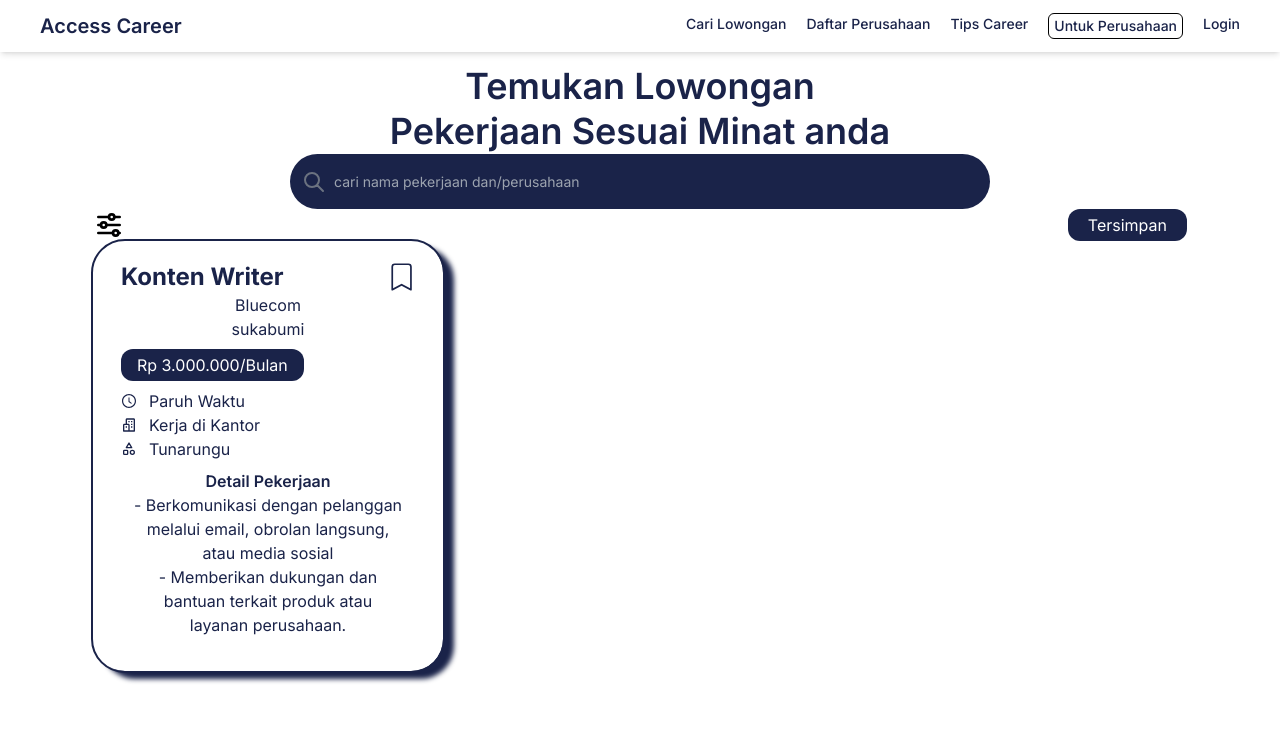
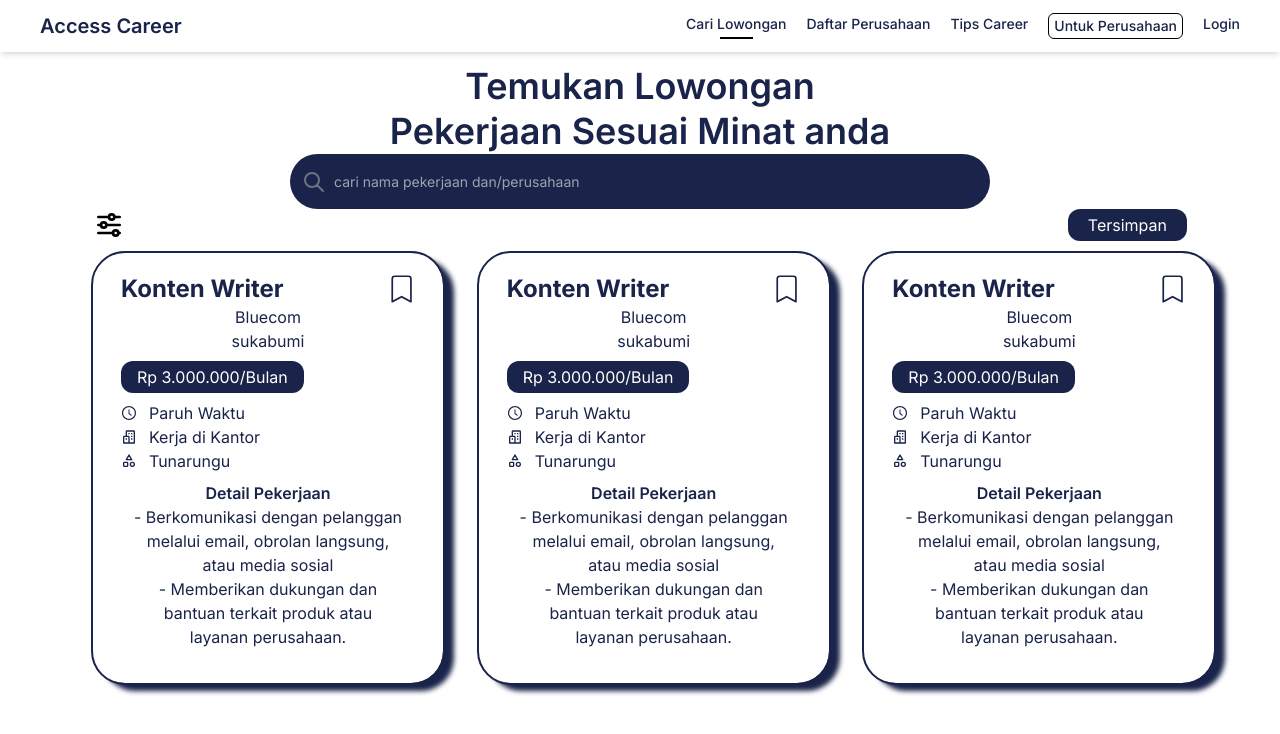
Before and after one commit to LunarHubCommunity/access-career, a Next.js app: page / in a window 1280 px wide. Shown: the top 734 px of the page. Built offline with nearby package versions, Linux system fonts and the light colour scheme.

Commit message:
animation: add animation aos & animation after component active when route actived

```diff
--- a/package.json
+++ b/package.json
@@ -9,6 +9,7 @@
     "lint": "next lint"
   },
   "dependencies": {
+    "aos": "^3.0.0-beta.6",
     "next": "14.1.4",
     "react": "^18",
     "react-dom": "^18"
--- a/src/app/page.jsx
+++ b/src/app/page.jsx
@@ -1,10 +1,14 @@
+"use client";
 import Navigation from "@/components/Navigation";
 import CardCareer from "@/components/micro/CardCareer";
 import FilterCareer from "@/components/micro/FilterCareer";
 import Heading from "@/components/micro/Heading";
 import InputSearchCareer from "@/components/micro/InputSearchCareer";
+import AOS from "aos";
+import "aos/dist/aos.css";
 
 export default function Home() {
+  AOS.init();
   return (
     <Navigation>
       <div className="flex flex-col justify-center items-center mt-[4rem]">
@@ -12,7 +16,10 @@ export default function Home() {
         <InputSearchCareer placeholder="cari nama pekerjaan dan/perusahaan" />
       </div>
       <FilterCareer />
-      <div className="grid grid-cols-3 grid-rows-3 gap-[63px] px-[93px]">
+      <div className="grid grid-cols-3 mt-3 grid-rows-3 gap-[63px] px-[93px]">
+        <CardCareer />
+        <CardCareer />
+        <CardCareer />
         <CardCareer />
       </div>
     </Navigation>
--- /dev/null
+++ b/src/app/regist-career/page.jsx
@@ -0,0 +1,12 @@
+import Navigation from "@/components/Navigation";
+import React from "react";
+
+function page() {
+  return (
+    <Navigation>
+      <div>page</div>;
+    </Navigation>
+  );
+}
+
+export default page;
--- a/src/components/Navigation.jsx
+++ b/src/components/Navigation.jsx
@@ -5,7 +5,7 @@ import LinkNavigation from "./micro/LinkNavigation";
 function Navigation({ children }) {
   return (
     <>
-      <header className="fixed top-0 right-0 left-0 shadow-md backdrop-blur-md">
+      <header className="fixed z-40 top-0 right-0 left-0 shadow-md backdrop-blur-md">
         <nav className="flex justify-between px-10 py-3 items-center   box-content text-[#1A2349]">
           <Link href={""}>
             <h1 className="font-semibold text-xl ">Access Career</h1>
@@ -14,6 +14,7 @@ function Navigation({ children }) {
             {nav.map((item) => (
               <LinkNavigation
                 key={item.route}
+                route={item.route}
                 text={item.text}
                 type={item.type}
               />
--- a/src/components/micro/CardCareer.jsx
+++ b/src/components/micro/CardCareer.jsx
@@ -2,7 +2,12 @@ import React from "react";
 
 function CardCareer() {
   return (
-    <button type="button">
+    <button
+      type="button"
+      data-aos="fade-up"
+      data-aos-duration="1000"
+      data-aos-offset="100"
+    >
       <div className="w-[350px] h-[430px] rounded-[2rem] outline outline-2 outline-[#1A2349] shadow-3xl shadow-[#1A2349] text-[#1A2349]  ">
         <div className="flex justify-between pt-5 px-7 ">
           <h3 className="font-bold text-[#1A2349] text-2xl">Konten Writer</h3>
--- a/src/components/micro/InputSearchCareer.jsx
+++ b/src/components/micro/InputSearchCareer.jsx
@@ -2,17 +2,17 @@ import React from "react";
 
 function InputSearchCareer({ placeholder }) {
   return (
-    <div class="relative text-gray-500 focus-within:text-white">
-      <span class="absolute inset-y-0 left-0 flex items-center pl-2">
-        <div class="p-1 focus:outline-none focus:shadow-outline">
+    <div className="relative text-gray-500 focus-within:text-white">
+      <span className="absolute inset-y-0 left-0 flex items-center pl-2">
+        <div className="p-1 focus:outline-none focus:shadow-outline">
           <svg
             fill="none"
             stroke="currentColor"
-            stroke-linecap="round"
-            stroke-linejoin="round"
-            stroke-width="2"
+            strokeLinecap="round"
+            strokeLinejoin="round"
+            strokeWidth="2"
             viewBox="0 0 24 24"
-            class="w-6 h-6"
+            className="w-6 h-6"
           >
             <path d="M21 21l-6-6m2-5a7 7 0 11-14 0 7 7 0 0114 0z"></path>
           </svg>
@@ -23,7 +23,7 @@ function InputSearchCareer({ placeholder }) {
         name="q"
         className="w-[700px] h-[55px] py-2 text-sm text-white bg-[#1A2349] rounded-full pl-11 focus:bg-[#1A2349] focus:text-white"
         placeholder={placeholder}
-        autocomplete="off"
+        autoComplete="off"
       />
     </div>
   );
--- a/src/components/micro/LinkNavigation.jsx
+++ b/src/components/micro/LinkNavigation.jsx
@@ -1,12 +1,19 @@
+"use client";
 import Link from "next/link";
+import { usePathname } from "next/navigation";
 import React from "react";
 
-function LinkNavigation({ type, text }) {
+function LinkNavigation({ type, text, route }) {
+  const pathname = usePathname();
   if (type === "normal") {
     return (
       <Link
-        href={""}
-        className="after:block after:bg-black  hover:after:animate-hover-nav after:opacity-0 after:h-[2px] after:w-1/3 flex flex-col items-center gap-[3px]"
+        href={route}
+        className={`after:block after:bg-black  ${
+          pathname === route && "after:animate-hover-nav"
+        } hover:after:animate-hover-nav
+         after:opacity-0 after:h-[2px] after:w-1/3 flex flex-col items-center
+          gap-[3px]`}
       >
         {text}
       </Link>
@@ -16,7 +23,7 @@ function LinkNavigation({ type, text }) {
     return (
       <div className="flex gap-5 items-center">
         <Link
-          href={""}
+          href={route}
           className="border border-black transition-colors duration-200 hover:bg-blue-primary  hover:text-white rounded-md py-[2px] px-[5px]"
         >
           <p className="flex items-center">{text}</p>
--- a/src/utils/navigation.js
+++ b/src/utils/navigation.js
@@ -1,6 +1,6 @@
 const nav = [
   {
-    route: "/find-career",
+    route: "/",
     text: "Cari Lowongan",
     type: "normal",
   },
```
Also changed, not shown: 1 other file (tests, documents, lock files or other folders).
